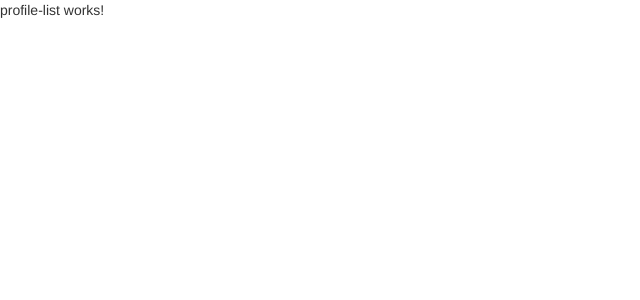
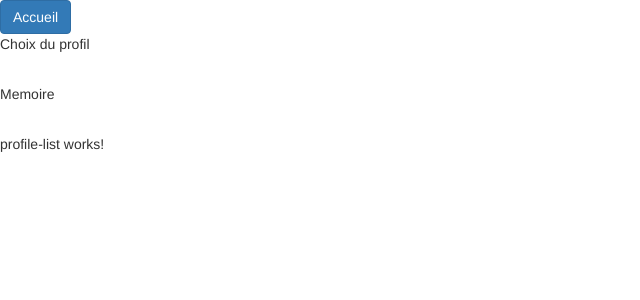
Before and after one commit to bertolottoloic/PolyQuiz, an Angular app in the folder PolyQuiz-zeCommit/: page /profileListPage/vue in a window 1280 px wide. Shown: the top 300 px of the page, without its empty margins (0-640 px from the left). Built offline with nearby package versions, Linux system fonts and the light colour scheme.

Commit message:
app list page

```diff
--- a/PolyQuiz-zeCommit/src/app/mocks/profiles-list.mock.ts
+++ b/PolyQuiz-zeCommit/src/app/mocks/profiles-list.mock.ts
@@ -12,5 +12,11 @@
         firstName: 'Nathan',
         id:'2',
         trouble: Handicap.Moteur
+    },
+    {
+        name: 'Delm',
+        firstName: 'Vinze',
+        id:'3',
+        trouble: Handicap.Vue
     }
 ]
--- a/PolyQuiz-zeCommit/src/app/profiles/profile-list-page/profile-list-page.component.html
+++ b/PolyQuiz-zeCommit/src/app/profiles/profile-list-page/profile-list-page.component.html
@@ -1,5 +1,7 @@
-<div *ngFor="let profile of profileList">
-    <app-profile [profile]="profile"></app-profile>
+<div>
+    <button type="button" class="btn btn-primary" routerLink="">Accueil</button>
 </div>
+<p>Choix du profil</p><br>
+<p>Memoire</p><br>
 
 <app-profile-list></app-profile-list>
```
